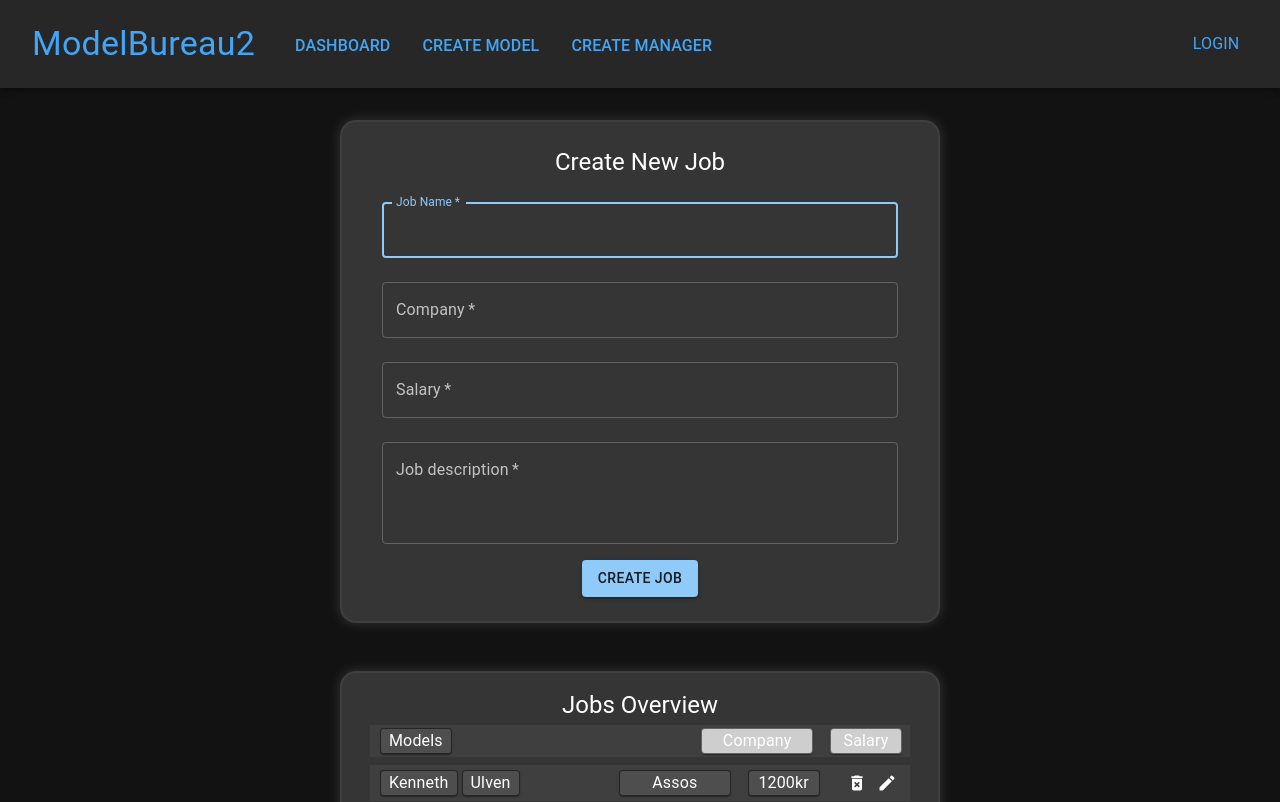
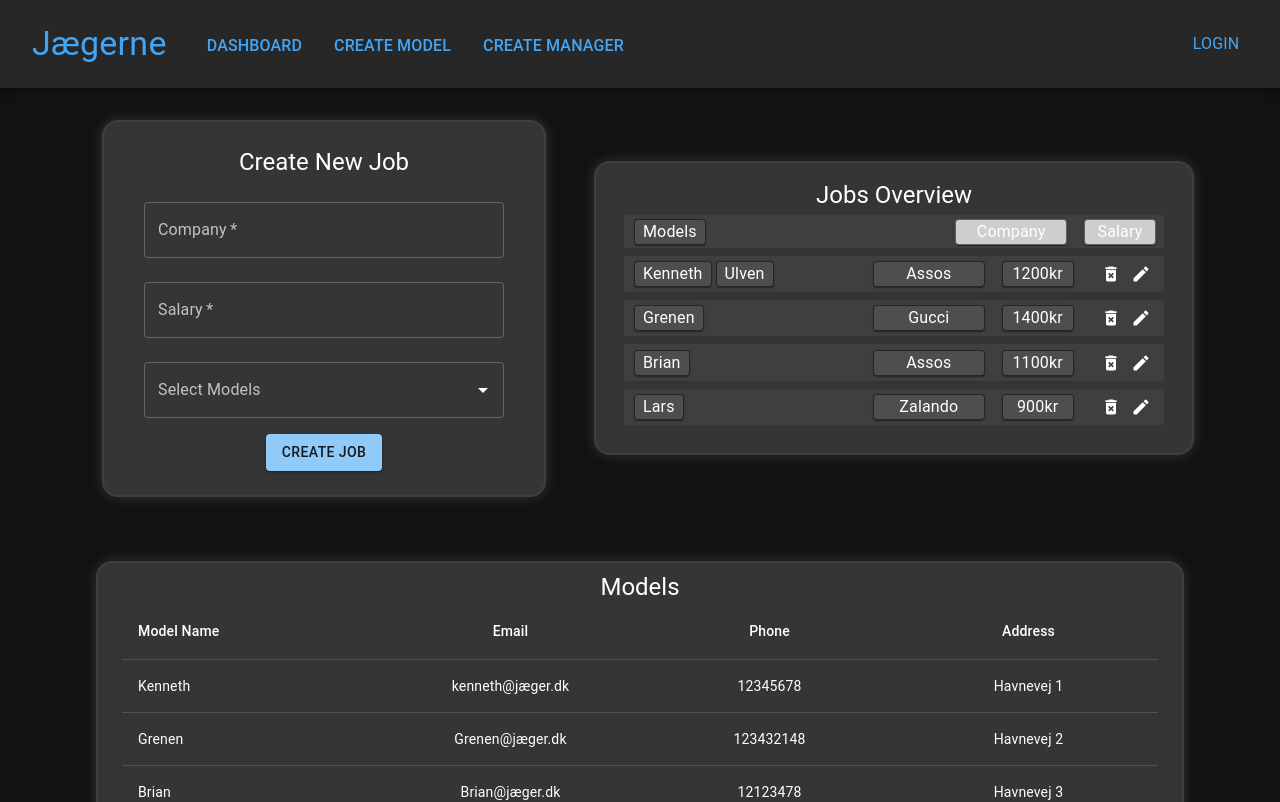
Before and after one commit to s-bogelund/FED-Assignment2, a React (Create React App) app in the folder frontend/: page /dashboard in a window 1280 px wide. Shown: the top 802 px of the page. Built offline with nearby package versions, Linux system fonts and the light colour scheme.

Commit message:
Added ModelList component to DashBoard

```diff
--- a/frontend/src/components/Dashboard/CreateJob.js
+++ b/frontend/src/components/Dashboard/CreateJob.js
@@ -1,31 +1,33 @@
-import { Box, Button, Container, TextField, Typography } from "@mui/material";
-import React from "react";
+import {
+	Autocomplete,
+	Box,
+	Button,
+	Container,
+	TextField,
+	Typography,
+} from "@mui/material";
+import { containerStyle } from "../styling";
+import { seedModels } from "../../data/seeds";
+import React, { useEffect, useState } from "react";
 
-const CreateJob = () => {
+const CreateJob = (props) => {
+	const [modelOptions, setModelOptions] = useState(seedModels);
+	const [company, setCompany] = useState("");
+	const [salary, setSalary] = useState("");
+	const [chosenModels, setChosenModels] = useState([]);
+
 	const handleJobSubmit = (event) => {
 		event.preventDefault();
-		const data = new FormData(event.currentTarget);
-		console.log({
-			title: data.get("jobName"),
-			company: data.get("company"),
-			salary: data.get("salary"),
-			description: data.get("jobDescription"),
-		});
+		props.onNewJob(company, salary, chosenModels);
+	};
+
+	const handleModelSelected = (event, value) => {
+		// console.log("handleModelSelected called with value: ", value);
+		setChosenModels(value);
 	};
 
 	return (
-		<Container
-			maxWidth="sm"
-			sx={{
-				display: "flex",
-				margin: 4,
-				py: 1,
-				border: "2px solid rgba(160, 160, 160, 0.1)",
-				borderRadius: 4,
-				boxShadow: "0 0 13px rgba(255, 255, 255, 0.15)",
-				backgroundColor: "rgba(255, 255, 255, 0.15)",
-			}}
-		>
+		<Container maxWidth="xs" sx={containerStyle}>
 			<Box
 				component="form"
 				onSubmit={handleJobSubmit}
@@ -40,15 +42,7 @@ const CreateJob = () => {
 				<Typography variant="h5">Create New Job</Typography>
 				<Box sx={{ my: 1 }}>
 					<TextField
-						autoFocus
-						fullWidth
-						margin="normal"
-						required
-						id="jobName"
-						label="Job Name"
-						name="jobName"
-					/>
-					<TextField
+						onInput={(event) => setCompany(event.target.value)}
 						fullWidth
 						margin="normal"
 						required
@@ -58,6 +52,7 @@ const CreateJob = () => {
 					/>
 					<TextField
 						fullWidth
+						onInput={(event) => setSalary(event.target.value)}
 						type="number"
 						margin="normal"
 						required
@@ -65,15 +60,22 @@ const CreateJob = () => {
 						label="Salary"
 						name="salary"
 					/>
-					<TextField
-						fullWidth
-						multiline
-						rows="3"
-						margin="normal"
-						required
-						id="jobDescription"
-						label="Job description"
-						name="jobDescription"
+					<Autocomplete
+						multiple
+						disableCloseOnSelect
+						onChange={handleModelSelected}
+						id="models"
+						options={modelOptions}
+						getOptionLabel={(option) => option.name}
+						renderInput={(params) => (
+							<TextField
+								{...params}
+								name="models"
+								margin="normal"
+								label="Select Models"
+								placeholder="Choose Models"
+							/>
+						)}
 					/>
 				</Box>
 				<Button type="submit" variant="contained">
--- a/frontend/src/components/Dashboard/JobsList/JobModels.js
+++ b/frontend/src/components/Dashboard/JobsList/JobModels.js
@@ -3,10 +3,6 @@ import React, { useEffect, useState } from "react";
 
 const JobModels = (props) => {
 	const [isHovering, setIsHovering] = useState(false);
-
-	useEffect(() => {
-		console.log("JobModels: useEffect");
-	}, [JobModels]);
 
 	const paperStyle = {
 		display: "flex",
--- a/frontend/src/components/Dashboard/JobsList/JobsList.js
+++ b/frontend/src/components/Dashboard/JobsList/JobsList.js
@@ -6,7 +6,7 @@ const JobsList = (props) => {
 	console.log("JobsList Props: ", props);
 
 	const renderList = () => {
-		console.log("renderList called");
+		console.log("renderList called : ", props.jobs);
 		const jobs = props.jobs.map((job) => {
 			return (
 				<Job
--- /dev/null
+++ b/frontend/src/components/Dashboard/ModelList/ModelList.js
@@ -0,0 +1,68 @@
+import {
+	Box,
+	Container,
+	Paper,
+	Table,
+	TableBody,
+	TableCell,
+	TableContainer,
+	TableHead,
+	TableRow,
+	Typography,
+} from "@mui/material";
+import React from "react";
+import { containerStyle } from "../../styling";
+import { seedModels } from "../../../data/seeds";
+
+const ModelList = (props) => {
+	function createData(name, email, phone, address) {
+		return { name, email, phone, address };
+	}
+
+	const rows = props.models.map((model) => {
+		return createData(model.name, model.email, model.phone, model.address);
+	});
+
+	return (
+		<Container
+			sx={{ ...containerStyle, maxWidth: "md", flexDirection: "column" }}
+		>
+			<Box sx={{ display: "flex", justifyContent: "center" }}>
+				<Typography variant="h5">Models</Typography>
+			</Box>
+			<Table>
+				<TableHead>
+					<TableRow>
+						<TableCell>Model Name</TableCell>
+						<TableCell align="center">Email</TableCell>
+						<TableCell align="center">Phone</TableCell>
+						<TableCell align="center">Address</TableCell>
+					</TableRow>
+				</TableHead>
+				<TableBody>
+					{rows.map((row) => (
+						<TableRow
+							key={row.name}
+							sx={{ "&:last-child td, &:last-child th": { border: 0 } }}
+						>
+							<TableCell component="th" scope="row" sx={{ width: "12em" }}>
+								{row.name}
+							</TableCell>
+							<TableCell align="center" sx={{ width: "12em" }}>
+								{row.email}
+							</TableCell>
+							<TableCell align="center" sx={{ width: "12em" }}>
+								{row.phone}
+							</TableCell>
+							<TableCell align="center" sx={{ width: "12em" }}>
+								{row.address}
+							</TableCell>
+						</TableRow>
+					))}
+				</TableBody>
+			</Table>
+		</Container>
+	);
+};
+
+export default ModelList;
--- a/frontend/src/components/Navbar.js
+++ b/frontend/src/components/Navbar.js
@@ -23,7 +23,7 @@ const Navbar = (props) => {
 						}}
 					>
 						<Typography variant="h4" sx={{ color: "primary.dark" }}>
-							ModelBureau2
+							Jægerne
 						</Typography>
 					</Box>
 					<Box
--- /dev/null
+++ b/frontend/src/components/styling.js
@@ -0,0 +1,9 @@
+export const containerStyle = {
+	display: "flex",
+	margin: 4,
+	py: 1,
+	border: "2px solid rgba(160, 160, 160, 0.1)",
+	borderRadius: 4,
+	boxShadow: "0 0 13px rgba(255, 255, 255, 0.15)",
+	backgroundColor: "rgba(255, 255, 255, 0.15)",
+};
--- /dev/null
+++ b/frontend/src/data/seeds.js
@@ -0,0 +1,88 @@
+export const seedJobs = [
+	{
+		id: 1,
+		modelName: ["Kenneth", "Ulven"],
+		company: "Assos",
+		salary: "1200",
+	},
+	{
+		id: 2,
+		modelName: ["Grenen"],
+		company: "Gucci",
+		salary: "1400",
+	},
+	{
+		id: 3,
+		modelName: ["Brian"],
+		company: "Assos",
+		salary: "1100",
+	},
+	{
+		id: 4,
+		modelName: ["Lars"],
+		company: "Zalando",
+		salary: "900",
+	},
+];
+
+export const seedManagers = [
+	{
+		id: 1,
+		name: "Carsten",
+		role: "Manager",
+		email: "carsten@kenneth.dk",
+		phone: "12376418",
+		address: "Havnevej 8",
+	},
+	{
+		id: 2,
+		name: "Granaten",
+		role: "Manager",
+		email: "granaten@bombe.dk",
+		phone: "12345438",
+		address: "Havnevej 18",
+	},
+];
+
+export const seedModels = [
+	{
+		id: 1,
+		name: "Kenneth",
+		role: "Model",
+		email: "kenneth@jæger.dk",
+		phone: "12345678",
+		address: "Havnevej 1",
+	},
+	{
+		id: 2,
+		name: "Grenen",
+		role: "Model",
+		email: "Grenen@jæger.dk",
+		phone: "123432148",
+		address: "Havnevej 2",
+	},
+	{
+		id: 3,
+		name: "Brian",
+		role: "Model",
+		email: "Brian@jæger.dk",
+		phone: "12123478",
+		address: "Havnevej 3",
+	},
+	{
+		id: 4,
+		name: "Lars",
+		role: "Model",
+		email: "Lars@jæger.dk",
+		phone: "12123443",
+		address: "Havnevej 4",
+	},
+	{
+		id: 5,
+		name: "Ulven",
+		role: "Model",
+		email: "Ulven@jæger.dk",
+		phone: "12123478",
+		address: "Havnevej 5",
+	},
+];
--- a/frontend/src/pages/Dashboard.js
+++ b/frontend/src/pages/Dashboard.js
@@ -1,15 +1,49 @@
 import { Container } from "@mui/material";
 import { Box } from "@mui/system";
-import React from "react";
-import { seedJobs } from "../seeds/jobs";
+import React, { useState } from "react";
+import { seedJobs, seedManagers, seedModels } from "../data/seeds";
 import CreateJob from "../components/Dashboard/CreateJob";
 import JobsList from "../components/Dashboard/JobsList/JobsList";
+import ModelList from "../components/Dashboard/ModelList/ModelList";
 
 const Dashboard = () => {
-	const jobs = seedJobs;
+	const [jobs, setJobs] = useState(seedJobs);
+	const [models, setModels] = useState(seedModels);
+	console.log(jobs);
 
 	const handleDeleteJob = (id) => {
 		console.log("handleDeleteJob called with id: ", id);
+		setJobs(jobs.filter((job) => job.id !== id));
+	};
+
+	const modelNames = (models) => {
+		let names = [];
+		models.forEach((model) => {
+			names.push(model.name);
+		});
+		return names;
+	};
+
+	const handleJobAdded = (company, salary, models) => {
+		console.log("handleJobAdded called with company: ", company);
+		console.log("handleJobAdded called with salary: ", salary);
+		console.log("Model: ");
+		models.forEach((model) => {
+			console.log(model.name);
+		});
+
+		setJobs((prevJobs) => {
+			return [
+				...prevJobs,
+				{
+					id: Math.random(),
+					key: Math.random(),
+					company: company,
+					salary: salary,
+					modelName: modelNames(models),
+				},
+			];
+		});
 	};
 
 	return (
@@ -23,8 +57,9 @@ const Dashboard = () => {
 						justifyContent: "center",
 					}}
 				>
-					<CreateJob />
+					<CreateJob onNewJob={handleJobAdded} />
 					<JobsList jobs={jobs} onDeleteJob={handleDeleteJob} />
+					<ModelList models={models} />
 				</Box>
 			</Container>
 		</React.Fragment>
--- a/frontend/src/seeds/jobs.js
+++ /dev/null
@@ -1,26 +0,0 @@
-export const seedJobs = [
-	{
-		id: 1,
-		modelName: ["Kenneth", "Ulven"],
-		company: "Assos",
-		salary: "1200",
-	},
-	{
-		id: 2,
-		modelName: ["Grenen"],
-		company: "Gucci",
-		salary: "1400",
-	},
-	{
-		id: 3,
-		modelName: ["Brian"],
-		company: "Assos",
-		salary: "1100",
-	},
-	{
-		id: 4,
-		modelName: ["Lars"],
-		company: "Zalando",
-		salary: "900",
-	},
-];
```
Also changed, not shown: frontend/src/seeds/managers.js (deleted, +0 -18 lines), frontend/src/seeds/models.js (deleted, +0 -34 lines).
